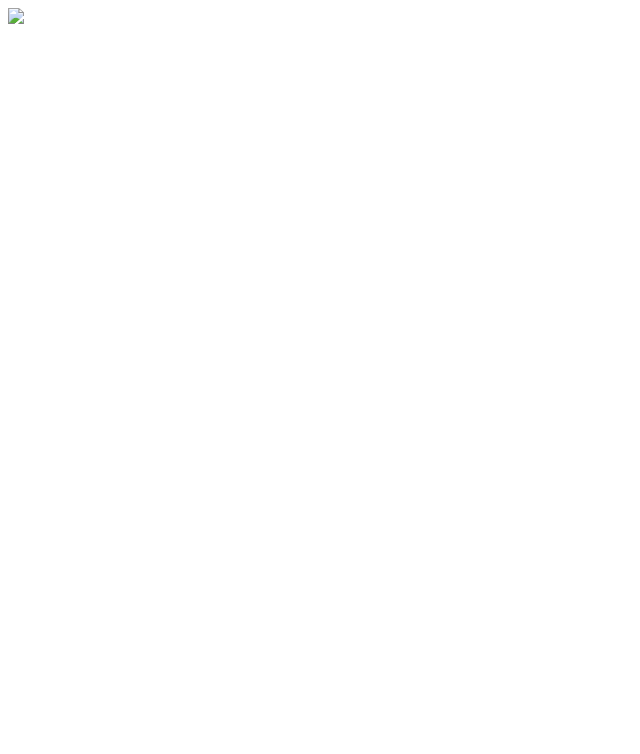
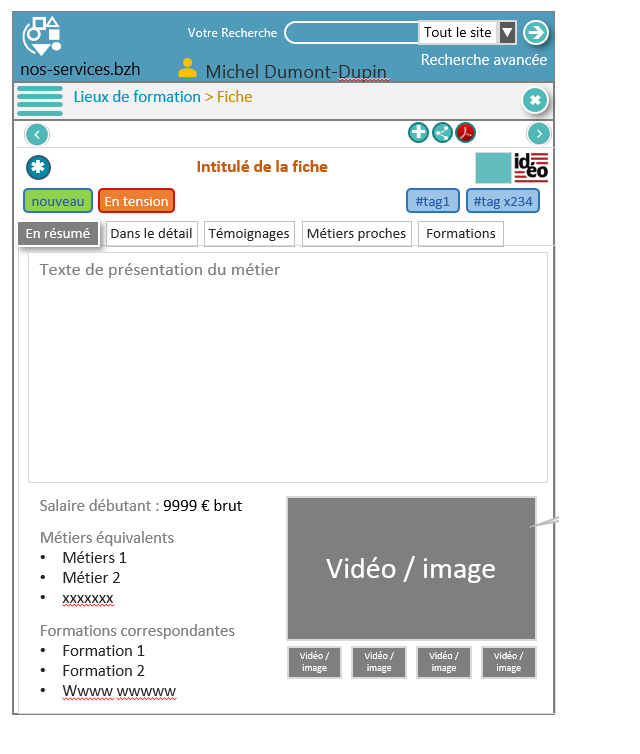
Before and after one commit to Zubis/zubis.github.io, a plain HTML site: page index.html in a window 1280 px wide. Shown: the whole page, without its empty margins (0-640 px from the left). Drawn offline with Linux system fonts and the light colour scheme.

Commit message:
Update index.html

```diff
--- a/index.html
+++ b/index.html
@@ -1 +1 @@
-<img src="capture.jpg" />
+<img src="capture.PNG" />
```
